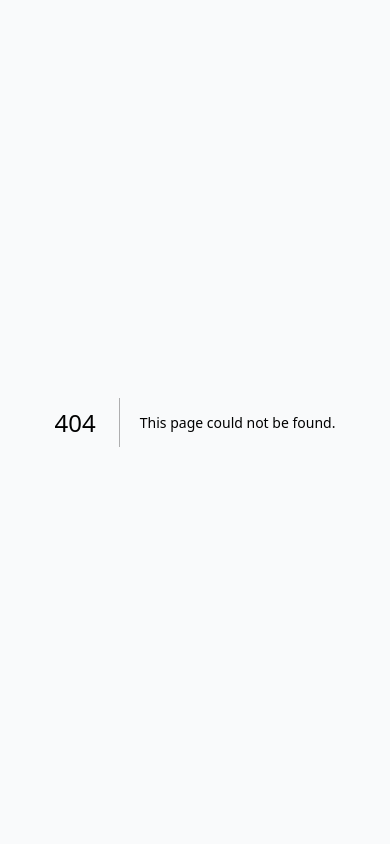
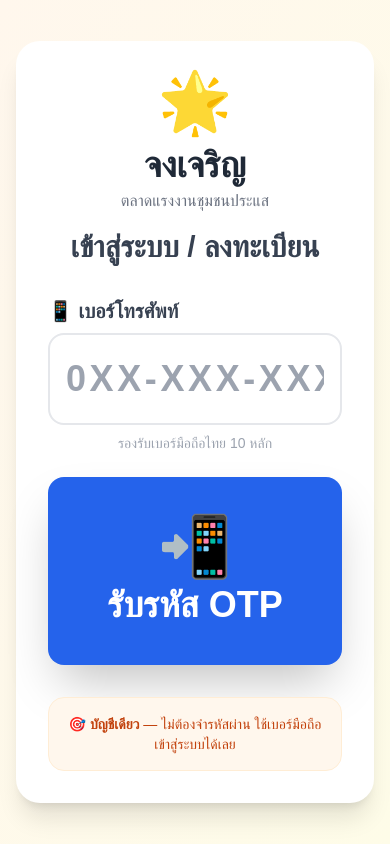
Before and after one commit to BSam-B3/jong-jaroen, a Next.js app: page /login in a window 390 px wide. Before the commit this address had no page. Built offline with nearby package versions, Linux system fonts and the light colour scheme; no server answers.

Commit message:
feat: create Phone OTP Login page (/login) - Oversized UI for elderly users

```diff
--- /dev/null
+++ b/app/login/page.jsx
@@ -0,0 +1,154 @@
+'use client';
+import { useState } from 'react';
+import { useRouter } from 'next/navigation';
+import { supabase } from '@/lib/supabase';
+
+export default function LoginPage() {
+  const router = useRouter();
+  const [step, setStep] = useState('phone'); // 'phone' | 'otp'
+  const [phone, setPhone] = useState('');
+  const [otp, setOtp] = useState('');
+  const [loading, setLoading] = useState(false);
+  const [error, setError] = useState('');
+
+  // ฟอร์แมตเบอร์ไทยเป็น E.164 (+66xxxxxxxxx)
+  function formatPhone(raw) {
+    const digits = raw.replace(/\D/g, '');
+    if (digits.startsWith('0')) return '+66' + digits.slice(1);
+    if (digits.startsWith('66')) return '+' + digits;
+    return '+' + digits;
+  }
+
+  async function handleSendOtp(e) {
+    e.preventDefault();
+    setError('');
+    setLoading(true);
+    try {
+      const formatted = formatPhone(phone);
+      const { error: otpErr } = await supabase.auth.signInWithOtp({ phone: formatted });
+      if (otpErr) throw otpErr;
+      setStep('otp');
+    } catch (err) {
+      setError(err.message || 'ส่ง OTP ไม่สำเร็จ กรุณาลองใหม่');
+    } finally {
+      setLoading(false);
+    }
+  }
+
+  async function handleVerifyOtp(e) {
+    e.preventDefault();
+    setError('');
+    setLoading(true);
+    try {
+      const formatted = formatPhone(phone);
+      const { error: verifyErr } = await supabase.auth.verifyOtp({
+        phone: formatted,
+        token: otp,
+        type: 'sms',
+      });
+      if (verifyErr) throw verifyErr;
+      router.push('/');
+    } catch (err) {
+      setError(err.message || 'รหัส OTP ไม่ถูกต้อง กรุณาลองใหม่');
+    } finally {
+      setLoading(false);
+    }
+  }
+
+  return (
+    <div className="min-h-screen bg-gradient-to-br from-orange-50 to-yellow-50 flex items-center justify-center p-4">
+      <div className="bg-white rounded-3xl shadow-xl w-full max-w-md p-8">
+        {/* Header */}
+        <div className="text-center mb-8">
+          <div className="text-6xl mb-3">🌟</div>
+          <h1 className="text-4xl font-extrabold text-gray-800">จงเจริญ</h1>
+          <p className="text-gray-500 mt-1">ตลาดแรงงานชุมชนประแส</p>
+          <h2 className="text-3xl font-extrabold text-gray-700 mt-4">
+            {step === 'phone' ? 'เข้าสู่ระบบ / ลงทะเบียน' : 'กรอกรหัส OTP'}
+          </h2>
+        </div>
+
+        {/* Error */}
+        {error && (
+          <div className="bg-red-50 border border-red-200 text-red-700 rounded-xl p-4 mb-4 text-lg font-semibold text-center">
+            ⚠️ {error}
+          </div>
+        )}
+
+        {/* Step 1: กรอกเบอร์โทร */}
+        {step === 'phone' && (
+          <form onSubmit={handleSendOtp} className="space-y-6">
+            <div>
+              <label className="block text-xl font-bold text-gray-700 mb-2">
+                📱 เบอร์โทรศัพท์
+              </label>
+              <input
+                type="tel"
+                value={phone}
+                onChange={e => setPhone(e.target.value)}
+                required
+                placeholder="0XX-XXX-XXXX"
+                className="w-full border-2 border-gray-200 rounded-2xl px-4 py-6 text-4xl text-center tracking-widest focus:outline-none focus:ring-4 focus:ring-orange-300 focus:border-orange-400 font-bold"
+              />
+              <p className="text-gray-400 text-sm text-center mt-2">รองรับเบอร์มือถือไทย 10 หลัก</p>
+            </div>
+            <button
+              type="submit"
+              disabled={loading}
+              className="w-full bg-blue-600 hover:bg-blue-700 active:bg-blue-800 disabled:opacity-50 text-white font-extrabold py-10 rounded-2xl text-4xl shadow-2xl flex flex-col items-center transition"
+            >
+              <span className="text-6xl mb-2">📲</span>
+              {loading ? 'กำลังส่ง...' : 'รับรหัส OTP'}
+            </button>
+          </form>
+        )}
+
+        {/* Step 2: กรอก OTP */}
+        {step === 'otp' && (
+          <form onSubmit={handleVerifyOtp} className="space-y-6">
+            <div className="bg-blue-50 border border-blue-200 rounded-2xl p-4 text-center">
+              <p className="text-blue-700 font-semibold text-lg">
+                ส่งรหัส OTP ไปที่ 📱 <strong>{phone}</strong> แล้ว
+              </p>
+            </div>
+            <div>
+              <label className="block text-xl font-bold text-gray-700 mb-2">
+                🔐 รหัส OTP 6 หลัก
+              </label>
+              <input
+                type="text"
+                value={otp}
+                onChange={e => setOtp(e.target.value.replace(/\D/g, '').slice(0, 6))}
+                required
+                maxLength={6}
+                placeholder="------"
+                className="w-full border-2 border-gray-200 rounded-2xl px-4 py-6 text-4xl text-center tracking-widest font-bold focus:outline-none focus:ring-4 focus:ring-green-300 focus:border-green-400 letter-spacing-widest"
+              />
+            </div>
+            <button
+              type="submit"
+              disabled={loading || otp.length < 6}
+              className="w-full bg-green-600 hover:bg-green-700 active:bg-green-800 disabled:opacity-50 text-white font-extrabold py-12 rounded-2xl text-4xl shadow-2xl flex flex-col items-center transition"
+            >
+              <span className="text-6xl mb-2">✅</span>
+              {loading ? 'กำลังยืนยัน...' : 'ยืนยันเข้าสู่ระบบ'}
+            </button>
+            <button
+              type="button"
+              onClick={() => { setStep('phone'); setOtp(''); setError(''); }}
+              className="w-full text-gray-500 border border-gray-200 py-4 rounded-2xl text-lg font-medium hover:bg-gray-50 transition"
+            >
+              🔄 เปลี่ยนเบอร์โทรศัพท์
+            </button>
+          </form>
+        )}
+
+        <div className="mt-8 p-4 bg-orange-50 rounded-2xl border border-orange-100">
+          <p className="text-sm text-orange-700 text-center">
+            🎯 <strong>บัญชีเดียว</strong> — ไม่ต้องจำรหัสผ่าน ใช้เบอร์มือถือเข้าสู่ระบบได้เลย
+          </p>
+        </div>
+      </div>
+    </div>
+  );
+}
```
